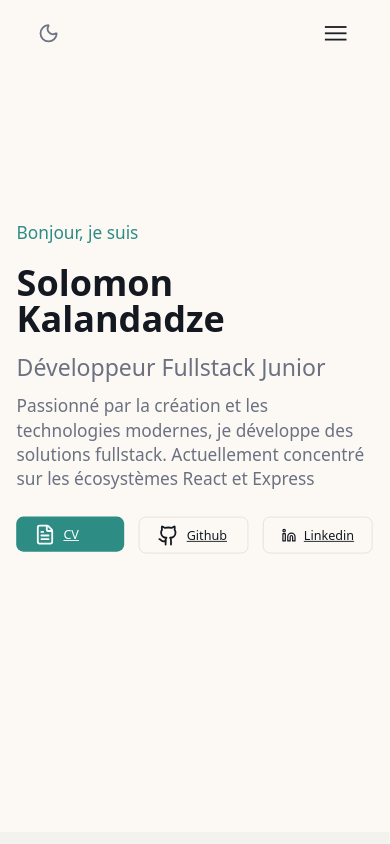
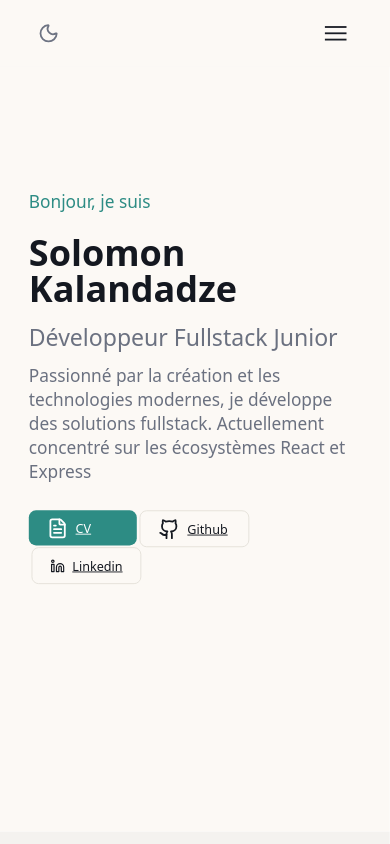
Before and after one commit to SolomonKa/Portfolio, a React (Vite) app: page / in a window 390 px wide. Shown: the top 844 px of the page. Built offline with nearby package versions, Linux system fonts and the light colour scheme; a web font is replaced by a local one.

Commit message:
Fixed btn outline margin left

```diff
--- a/src/App.css
+++ b/src/App.css
@@ -77,6 +77,12 @@
 	padding: 0.625rem 1.25rem;
 }
 
+@media (max-width: 768px) {
+	.btn-outline {
+		margin-left: 0.2rem;
+	}
+}
+
 .btn-outline:hover {
 	background: var(--secondary);
 }
--- a/src/Hooks/useScreenSize.ts
+++ b/src/Hooks/useScreenSize.ts
@@ -6,12 +6,12 @@ export function useScreenSize() {
 	});
 
 	useEffect(() => {
-		let timeputId: ReturnType<typeof setTimeout> | undefined;
+		let timeoutId: ReturnType<typeof setTimeout> | undefined;
 
 		const handleResize = () => {
-			clearTimeout(timeputId);
+			clearTimeout(timeoutId);
 
-			timeputId = setTimeout(() => {
+			timeoutId = setTimeout(() => {
 				setScreenSize({
 					isMobile: window.innerWidth < 768,
 				});
@@ -21,7 +21,7 @@ export function useScreenSize() {
 		window.addEventListener("resize", handleResize);
 
 		return () => {
-			clearTimeout(timeputId);
+			clearTimeout(timeoutId);
 			window.removeEventListener("resize", handleResize);
 		};
 	}, []);
--- a/src/Style/About.style.css
+++ b/src/Style/About.style.css
@@ -43,11 +43,12 @@
 .links-container {
 	margin-top: 1.8rem;
 	display: flex;
+	flex-wrap: wrap
 }
 
 
-@media (max-width: 768px) {
+/* @media (max-width: 768px) {
 	.about-container {
-	max-width: 90%;
+	max-width: 80%;
 }
-}
+} */
```
